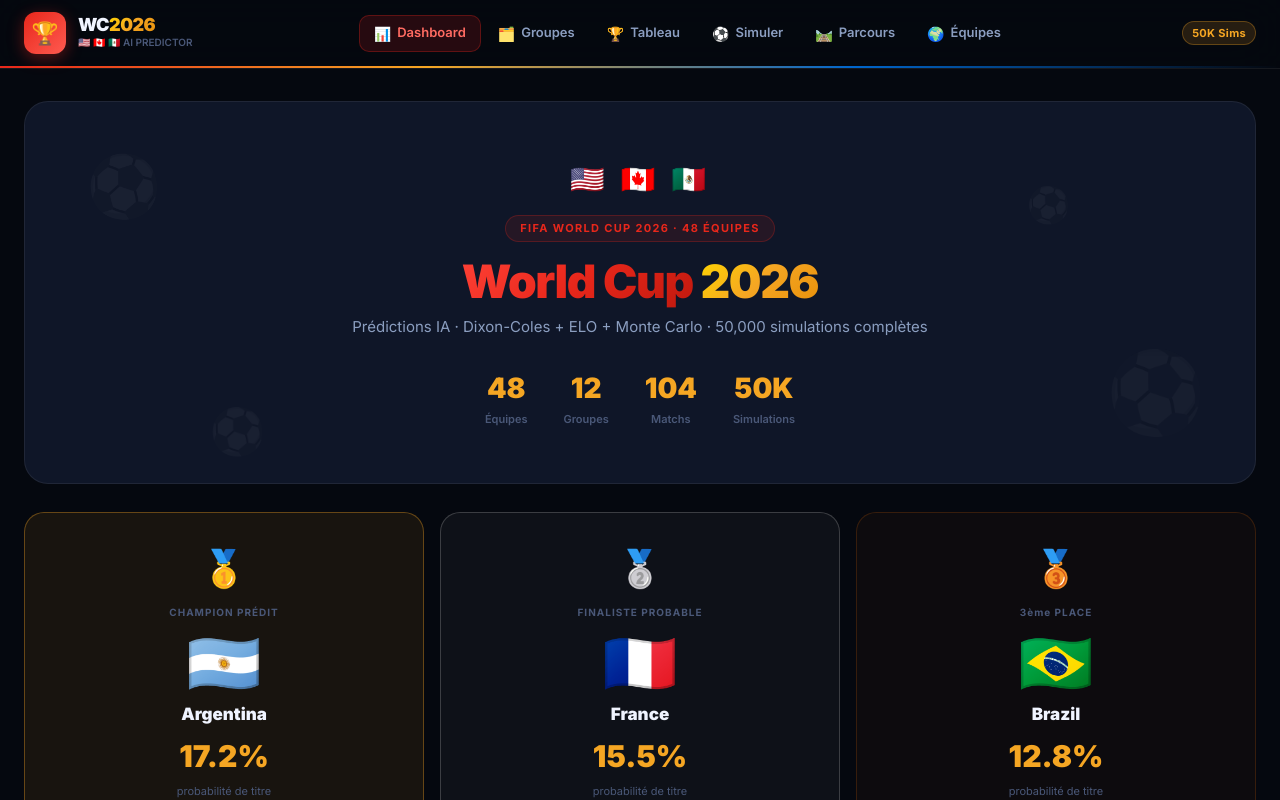
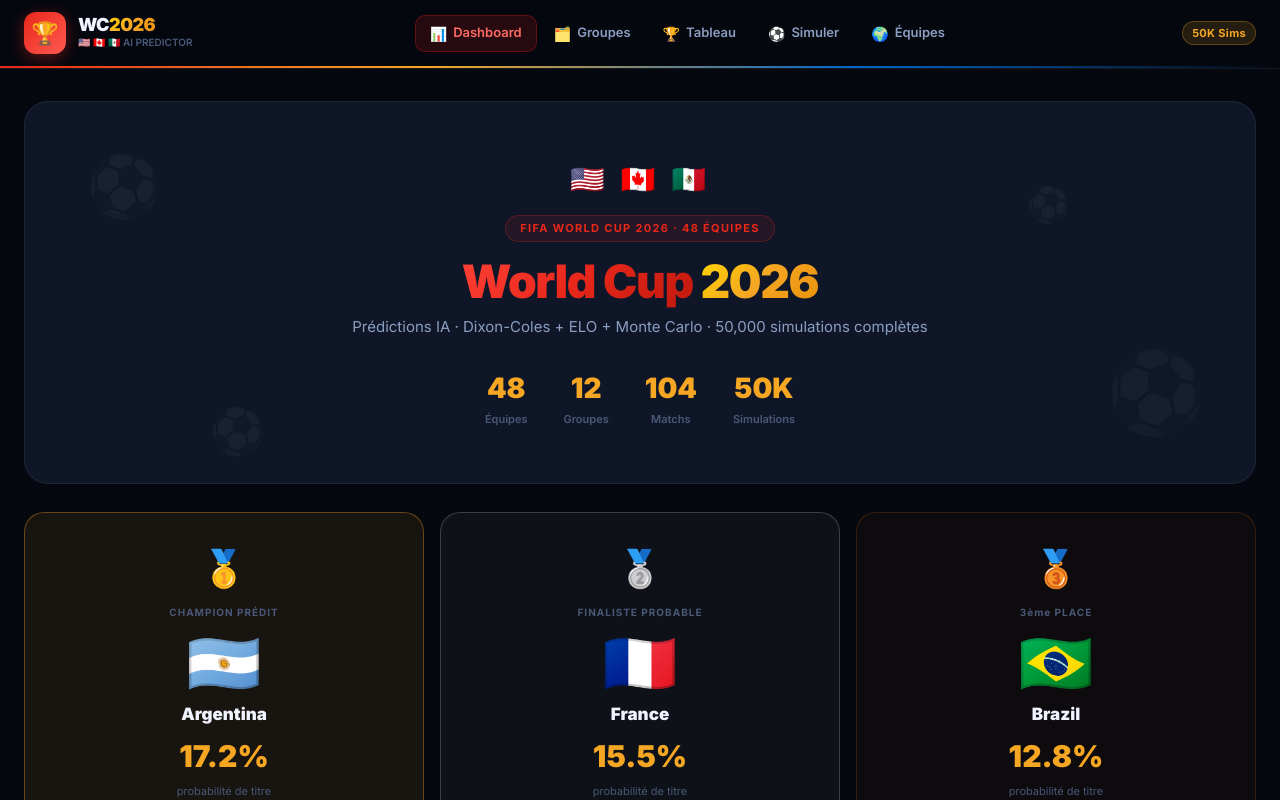
Before and after one commit to crispydz/wc2026-predictor, a React (Vite) app in the folder frontend/: page / in a window 1280 px wide. Shown: the top 800 px of the page. Built offline with nearby package versions, Linux system fonts and the light colour scheme.

Commit message:
remove path to glory

```diff
--- a/frontend/src/App.jsx
+++ b/frontend/src/App.jsx
@@ -5,14 +5,12 @@
 import Knockout     from './pages/Knockout'
 import TeamAnalysis from './pages/TeamAnalysis'
 import Simulator    from './pages/Simulator'
-import PathToGlory  from './pages/PathToGlory'
 
 const NAV = [
   { to: '/',         label: 'Dashboard', icon: '📊' },
   { to: '/groups',   label: 'Groupes',   icon: '🗂️' },
   { to: '/knockout', label: 'Tableau',   icon: '🏆' },
   { to: '/simulate', label: 'Simuler',   icon: '⚽' },
-  { to: '/path',     label: 'Parcours',  icon: '🛤️' },
   { to: '/teams',    label: 'Équipes',   icon: '🌍' },
 ]
 
@@ -80,7 +78,6 @@
             <Route path="/groups"   element={<GroupStage />} />
             <Route path="/knockout" element={<Knockout />} />
             <Route path="/simulate" element={<Simulator />} />
-            <Route path="/path"     element={<PathToGlory />} />
             <Route path="/teams"    element={<TeamAnalysis />} />
           </Routes>
         </main>
```
